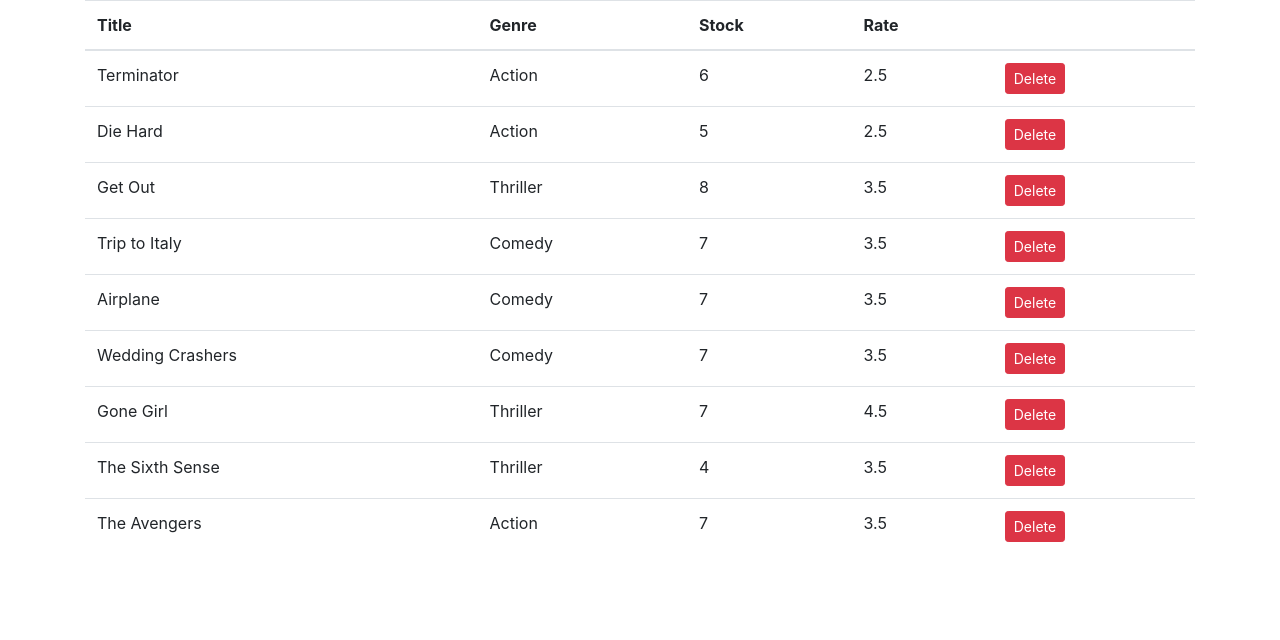
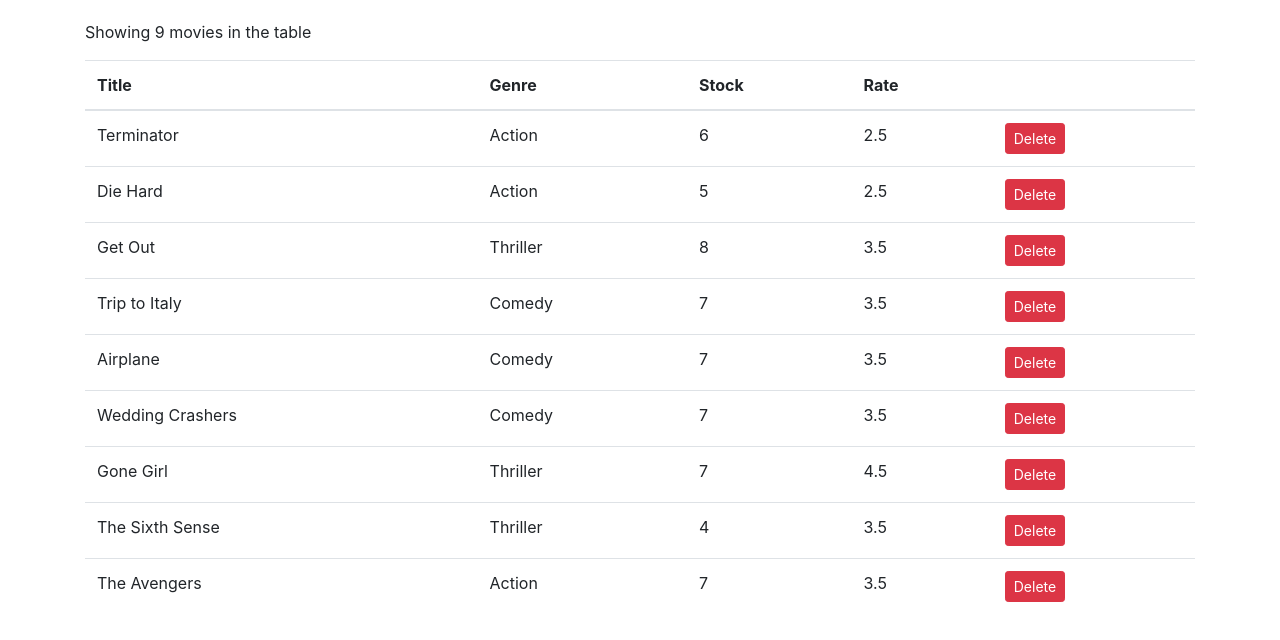
Before and after one commit to mgkabir/react-vidly, a React (Create React App) app: page / in a window 1280 px wide. Shown: the top 640 px of the page. Built offline with nearby package versions, Linux system fonts and the light colour scheme.

Commit message:
conditional message shown at the top of the table

```diff
--- a/src/components/movies.jsx
+++ b/src/components/movies.jsx
@@ -11,7 +11,11 @@
     this.setState({ movies });
   };
   render() {
+    const { length: movieCount } = this.state.movies;
+    if (movieCount === 0) return <p>There is no movie in database</p>;
     return (
+      <React.Fragment>
+        <p>Showing {movieCount} movies in the table</p>
         <table className="table">
           <thead>
             <tr>
@@ -41,6 +45,7 @@
             ))}
           </tbody>
         </table>
+      </React.Fragment>
     );
   }
 }
--- a/src/index.css
+++ b/src/index.css
@@ -1,13 +1,14 @@
 body {
   margin: 0;
-  font-family: -apple-system, BlinkMacSystemFont, 'Segoe UI', 'Roboto', 'Oxygen',
-    'Ubuntu', 'Cantarell', 'Fira Sans', 'Droid Sans', 'Helvetica Neue',
+  padding: 20px 0 0 0;
+  font-family: -apple-system, BlinkMacSystemFont, "Segoe UI", "Roboto", "Oxygen",
+    "Ubuntu", "Cantarell", "Fira Sans", "Droid Sans", "Helvetica Neue",
     sans-serif;
   -webkit-font-smoothing: antialiased;
   -moz-osx-font-smoothing: grayscale;
 }
 
 code {
-  font-family: source-code-pro, Menlo, Monaco, Consolas, 'Courier New',
+  font-family: source-code-pro, Menlo, Monaco, Consolas, "Courier New",
     monospace;
 }
```
Lines whose indentation alone changed are shown as unchanged.
